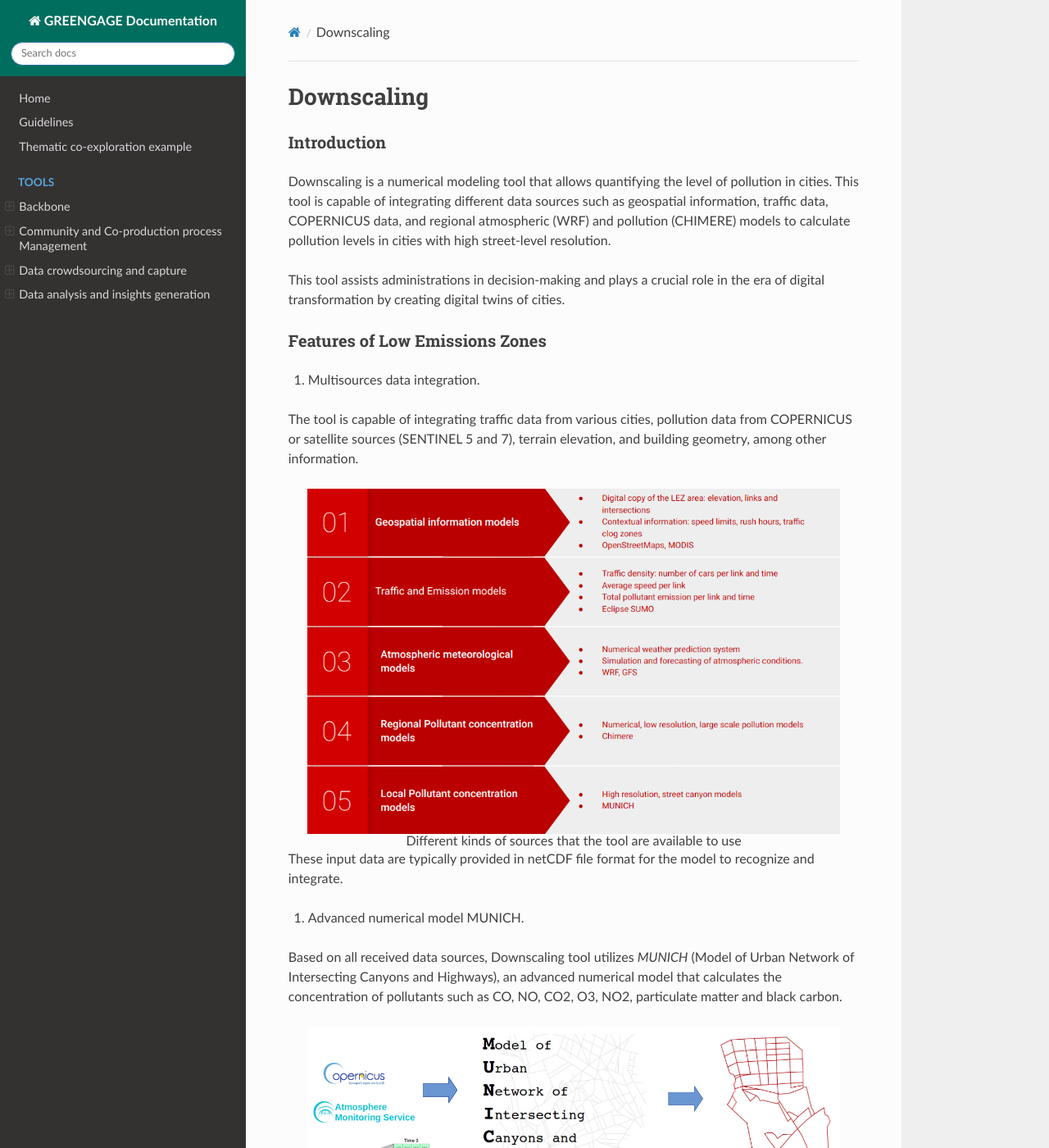
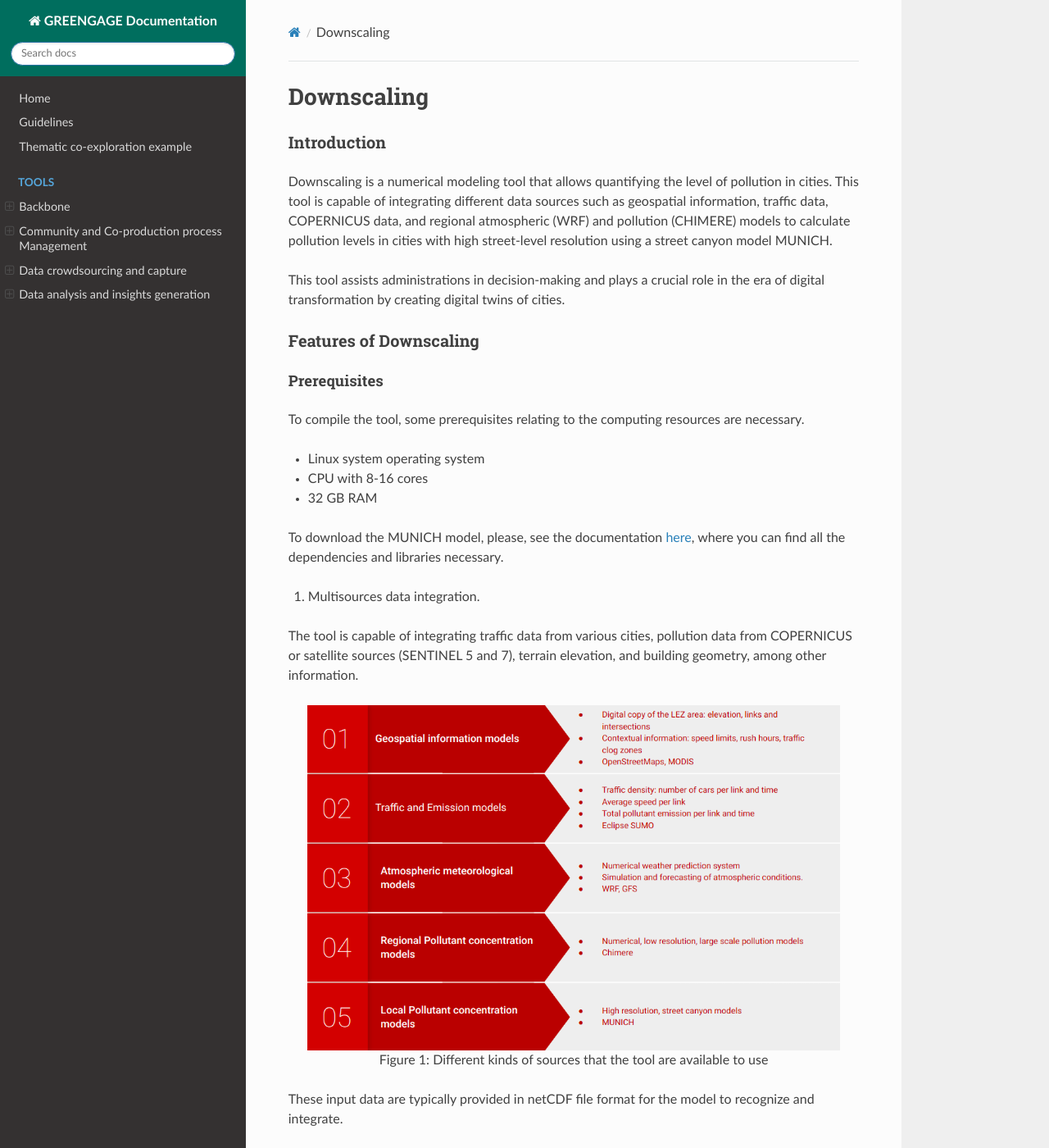
Before and after one commit to Greengage-project/Documentation, an MkDocs documentation site: the page built from docs/tools/downscaling/index.md, in a window 1280 px wide and 1400 px high. Shown: the whole window at 82% size. Built offline with MkDocs 1.6.1, drawn with Linux system fonts in a browser that asks for light colours; nearby versions of some CDN libraries; some of the changed text lies outside the part shown.

Commit message:
Update index.md

```diff
--- a/docs/tools/downscaling/index.md
+++ b/docs/tools/downscaling/index.md
@@ -5,12 +5,22 @@
 
 ### Introduction
 
-Downscaling is a numerical modeling tool that allows quantifying the level of pollution in cities. This tool is capable of integrating different data sources such as geospatial information, traffic data, COPERNICUS data, and regional atmospheric (WRF) and pollution (CHIMERE) models to calculate pollution levels in cities with high street-level resolution.
+Downscaling is a numerical modeling tool that allows quantifying the level of pollution in cities. This tool is capable of integrating different data sources such as geospatial information, traffic data, COPERNICUS data, and regional atmospheric (WRF) and pollution (CHIMERE) models to calculate pollution levels in cities with high street-level resolution using a street canyon model MUNICH.
 
 This tool assists administrations in decision-making and plays a crucial role in the era of digital transformation by creating digital twins of cities.
 
 
-### Features of Low Emissions Zones
+### Features of Downscaling
+
+#### Prerequisites
+
+To compile the tool, some prerequisites relating to the computing resources are necessary.
+
+* Linux system operating system
+* CPU with 8-16 cores
+* 32 GB RAM
+
+To download the MUNICH model, please, see the documentation [here](https://github.com/cerea-lab/munich), where you can find all the dependencies and libraries necessary.
 
 1. Multisources data integration.
 
@@ -18,9 +28,10 @@
 
 
 <div style="text-align: center;">
-  <img src="assets/munich_sources.png" alt="Differents kinds of sources that the tool are available to use." style="width: 650px;" />
-  <figcaption> Different kinds of sources that the tool are available to use</figcaption>
+  <img src="assets/munich_sources.png" alt="Different kinds of sources that the tool are available to use." style="width: 650px; display: block; margin: 0 auto;" />
+  <p style="text-align: center;">Figure 1: Different kinds of sources that the tool are available to use</p>
 </div>
+
 
 
 These input data are typically provided in netCDF file format for the model to recognize and integrate.
@@ -32,16 +43,17 @@
 
 
 <div style="text-align: center;">
-  <img src="assets/munich_diagram.png" alt="General diagram of downscaling superresolution architecture." style="width: 650px;" />
-  <figcaption>General diagram of downscaling superresolution architecture.</figcaption>
+  <img src="assets/munich_diagram.png" alt="Different kinds of sources that the tool are available to use." style="width: 650px; display: block; margin: 0 auto;" />
+  <p style="text-align: center;">Figure 2: General diagram of downscaling superresolution architecture.</p>
 </div>
 
 
 
 <div style="text-align: center;">
-  <img src="assets/MUNICH1.png" alt="Example of MUNICH pollutant calculation." style="width: 650px;" />
-  <figcaption>Example of MUNICH pollutant calculation.</figcaption>
+  <img src="assets/MUNICH1.png" alt="Different kinds of sources that the tool are available to use." style="width: 600px; display: block; margin: 0 auto;" />
+  <p style="text-align: center;">Figure 3: Example of MUNICH pollutant calculation.</p>
 </div>
+
 
 3. Geospatial analysis.
 
@@ -59,19 +71,23 @@
 
 
 <div style="text-align: center;">
-  <img src="assets/diagrama1.png" alt="Workflow of the tool." style="width: 600px;" />
-  <figcaption>Workflow of the tool.</figcaption>
+  <img src="assets/diagrama1.png" alt="Different kinds of sources that the tool are available to use." style="width: 600px; display: block; margin: 0 auto;" />
+  <p style="text-align: center;">Figure 4: Workflow of the tool.</p>
 </div>
-
 
 ### Use case
 
 This is a case study in the city of Lindau (Germany) that illustrates how the tool operates, the results it produces, and the visualization it provides.
 
-In this visualizer you can see the concentration level of each street, as well as apply different types of restrictions in the city to see the effect they have.
+In this visualizer, you can see the concentration level of each street, as well as apply different types of restrictions in the city to see the effect they have.
 
 
 <div style="text-align: center;">
-  <img src="assets/lindau_usecase.png" alt="Example of real use case in the city of Lindau" style="width: 850px;" />
-  <figcaption>Example of real use case in the city of Lindau</figcaption>
+  <img src="assets/lindau_usecase.png" alt="Different kinds of sources that the tool are available to use." style="width: 800px; display: block; margin: 0 auto;" />
+  <p style="text-align: center;">Figure 5: Example of real use case in the city of Lindau.</p>
 </div>
+
+
+### References
+
+* MUNICH documentation can be found [here](https://cerea.enpc.fr/munich/doc/munich-guide-v2.pdf)
```
